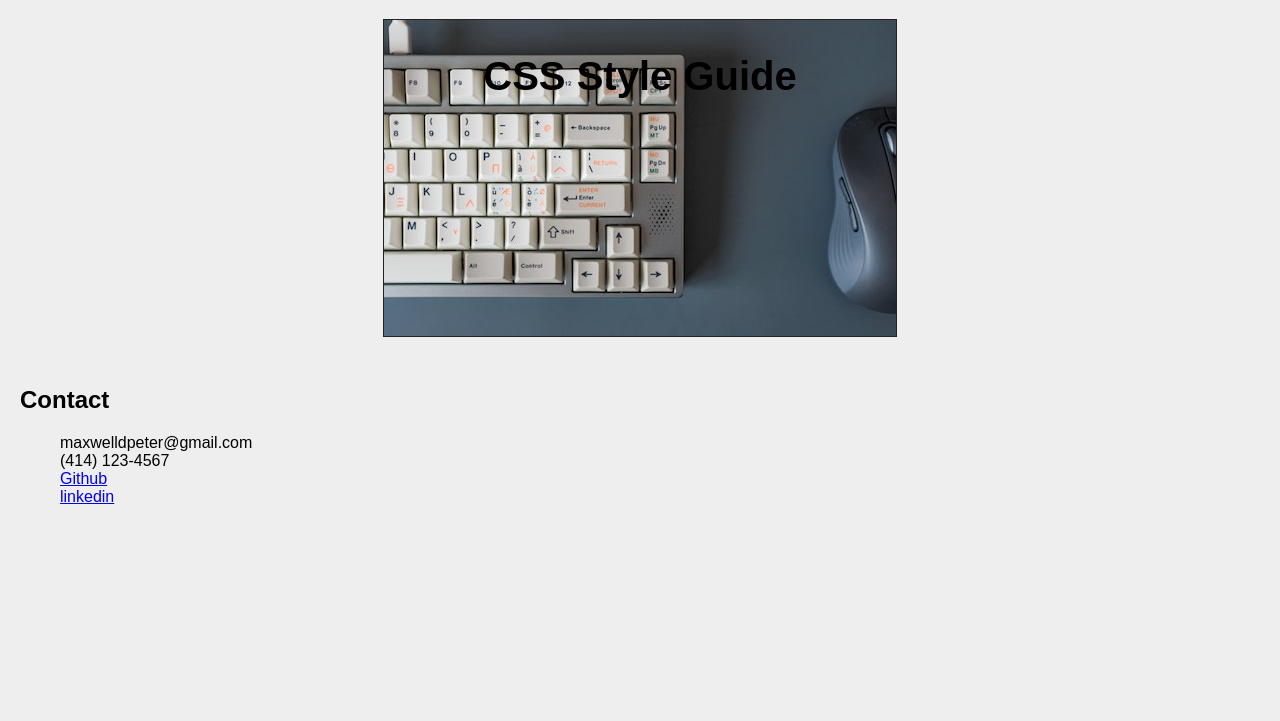
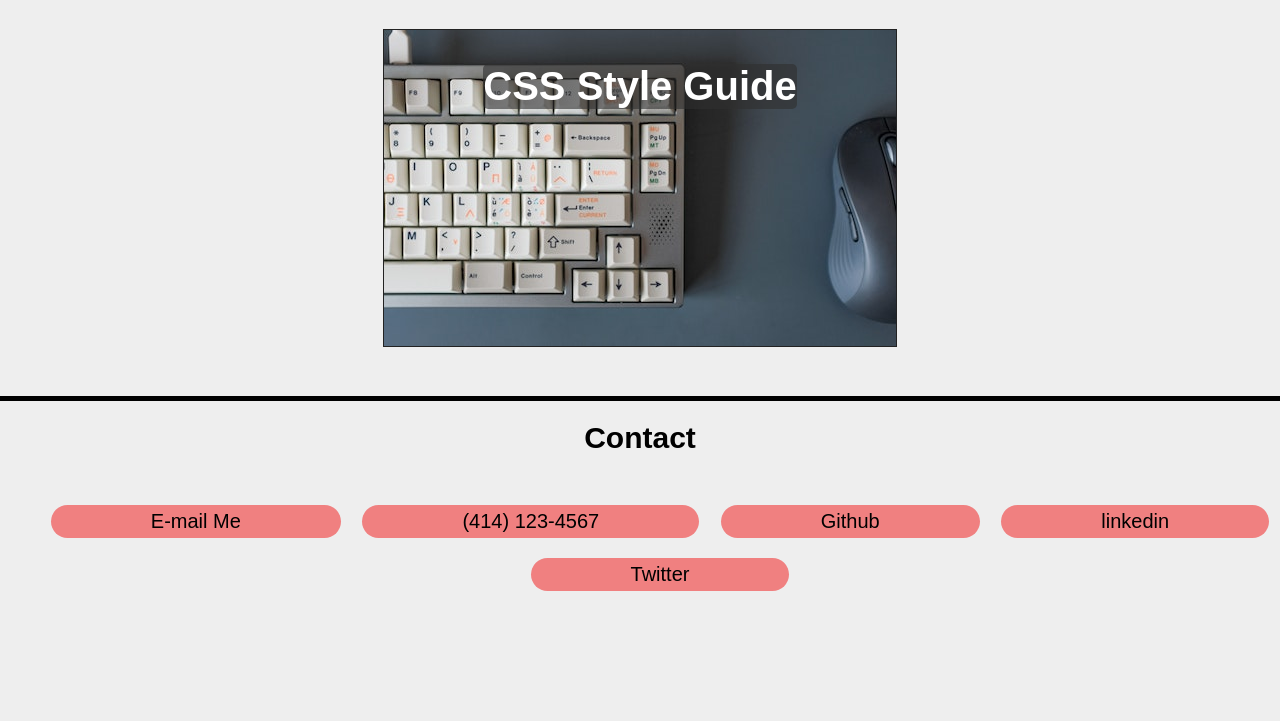
Before and after one commit to Max24p7/Advanced-CSS-Challenge01, a plain HTML site: page index.html in a window 1280 px wide. Shown: the part 1084-1805 px from the top of the page. Before the commit the page ends 1690 px from the top, so only its background shows below. Drawn offline with Linux system fonts and the light colour scheme.

Commit message:
Added styling to contact form, made nav bar more responsive.

```diff
--- a/assets/style.css
+++ b/assets/style.css
@@ -23,11 +23,13 @@ body {
 
 nav {
     background-color: var(--gray);
+    padding-left: 5px;
 }
 
 .nav-links {
     display: flex;
     justify-content: flex-end;
+    flex-wrap: wrap;
     list-style-type: none;
     margin: 0;
     padding: 0;
@@ -53,6 +55,7 @@ nav {
 main {
     margin-left: 20px;
     margin-right: 20px;
+    margin-bottom: 20px;
 }
 
 .flex-links {
@@ -105,10 +108,55 @@ main {
 
 .secondary-container h3 {
     position: absolute;
-    /* color: var(--white); */
     font-size: 40px;
 }
 
 #Brewery {
     color: var(--white);
 }
+
+#css-guide {
+    background-color: rgba(48, 48, 48, 0.6);
+    color: white;
+    border-radius: 5px;
+}
+
+/* Contact Section */
+
+footer {
+    left: 0;
+    bottom: 0;
+    width: 100%;
+}
+
+#contact {
+    border-top: black 5px solid;
+    display:flex;
+    flex-direction: column;
+
+}
+
+#contact h1 {
+    text-align: center;
+    font-size: 30px;
+}
+
+.contact-list {
+    display:flex;
+    flex-direction: row;
+    justify-content: space-around;
+    flex-wrap: wrap;
+    font-size: 20px;
+}
+
+.contact-list a {
+    color: black;
+    text-decoration: none;
+}
+
+.contact-list li {
+    padding: 5px 100px;
+    border-radius: 100px;
+    background-color: lightcoral;
+    margin: 10px;
+}
--- a/index.html
+++ b/index.html
@@ -31,10 +31,7 @@
                         <a href="#css-guide">CSS Guide</a>
                     </li>
                     <li>
-                        <a href="#Resume">Resume</a>
-                    </li>
-                    <li>
-                        <a href="#Contact">Contact Me</a>
+                        <a href="#contact">Contact Me</a>
                     </li>
                 </ul>
             </nav>
@@ -46,17 +43,19 @@
             <h1 id="AboutMe">About Me</h1>
             <p>My name is Maxwell Peter, I recently graduated from UW-Milwaukee with honors distinction in the field of Information Studies.  I have a focus on front-end developement.  In my free time I enjoy playing video games and generally just spending time outdoors, enjoying kayaking, riding my bike, and long hikes.  One of my biggest passions in life is travel and I hope to see as much of the world as possible.</p>
 
+        <hr>
+
             <section class="flex-links">
                 <div class="img-container" id="primary-container">
-                    <a href="#"><img src="./assets/fingersfix.png" alt="keyboard and mouse on desk"></a>
+                    <a href="https://github.com/Max24p7/special-winner"><img src="./assets/fingersfix.png" alt="hand using a keyboard"></a>
                     <h3 id="AgeCalc">Age Calculator</h3>
                 </div>
                 <div class="img-container secondary-container" >
-                    <a href="#"><img src="./assets/brewery.jpg" alt="keyboard and mouse on desk"></a>
+                    <a href="#"><img src="./assets/brewery.jpg" alt="glass of beer on a table"></a>
                     <h3 id="Brewery">Brewery</h3>
                 </div>
                 <div class="img-container secondary-container">
-                    <a href="#"><img src="./assets/color-pencils.jpg" alt="keyboard and mouse on desk"></a>
+                    <a href="https://max24p7.github.io/color-flipper-learning/"><img src="./assets/color-pencils.jpg" alt="line of colored pencils"></a>
                     <h3 id="color-flipper">Color Flipper</h3>
                 </div>
                 <div class="img-container secondary-container">
@@ -64,23 +63,21 @@
                     <h3 id="css-guide">CSS Style Guide</h3>
                 </div>
             </section>
+       </main>
+            <!-- Contact Information -->
 
-            <section id="contact">
+            <footer id="contact">
                 <h1>Contact</h1>
                 <ul class="contact-list" style= list-style-type:none>
-                    <li>maxwelldpeter@gmail.com</li>
-                    <li>(414) 123-4567</li>
+                    <li><a href="email:maxwelldpeter@gmail.com">E-mail Me</a></li>
+                    <li><a href="tel:4141234567">(414) 123-4567</a></li>
                     <li><a href="www.github.com/">Github</a></li>
                     <li><a href="www.linkedin.com/">linkedin</a></li>
+                    <li><a href="www.twitter.com/">Twitter</a></li>
                 </ul>
 
-                <!-- Left off styling contact list -->
 
-
-            </section>
-
-
-        </main>
+            </footer>
 
 
 
```
